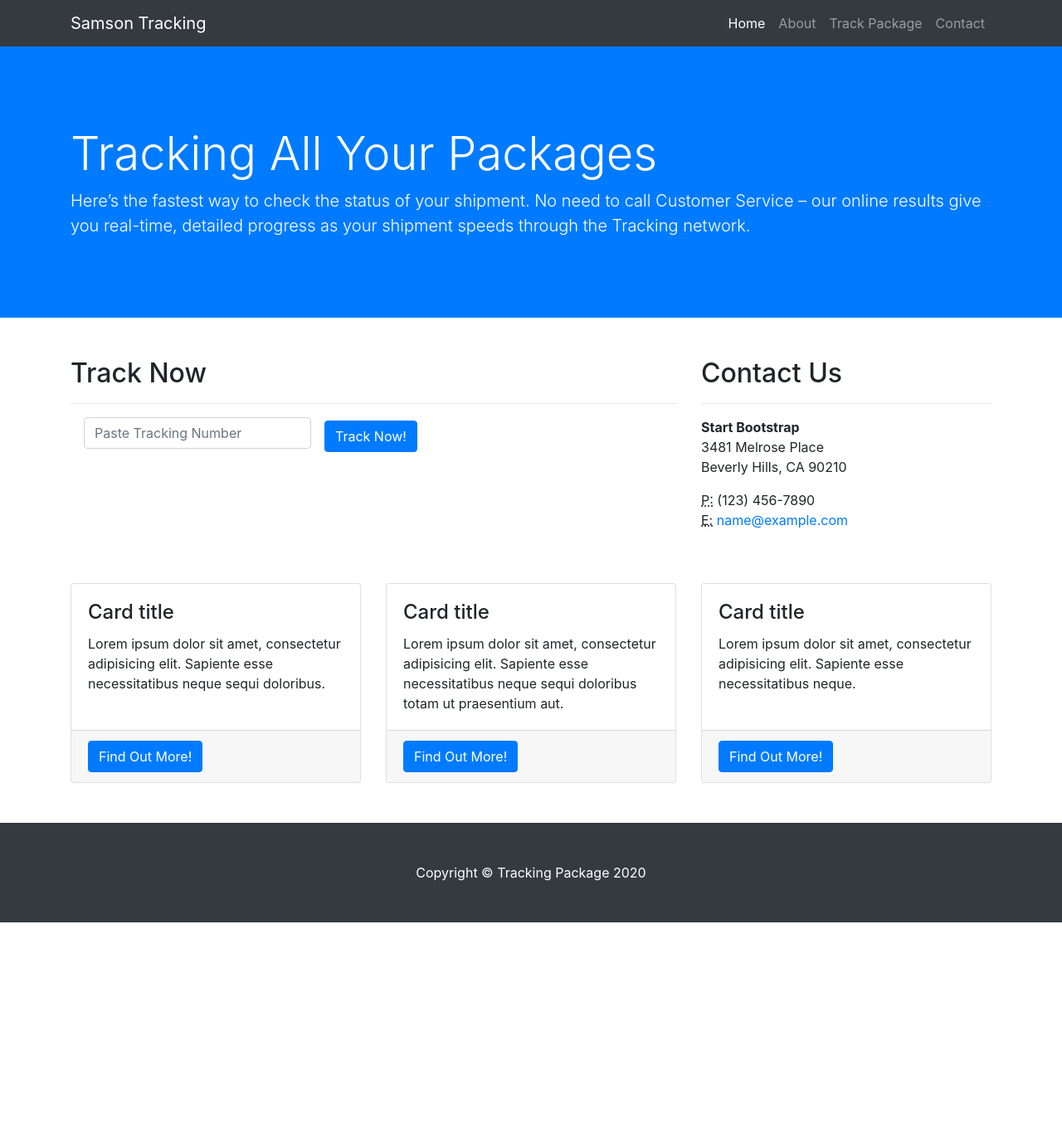
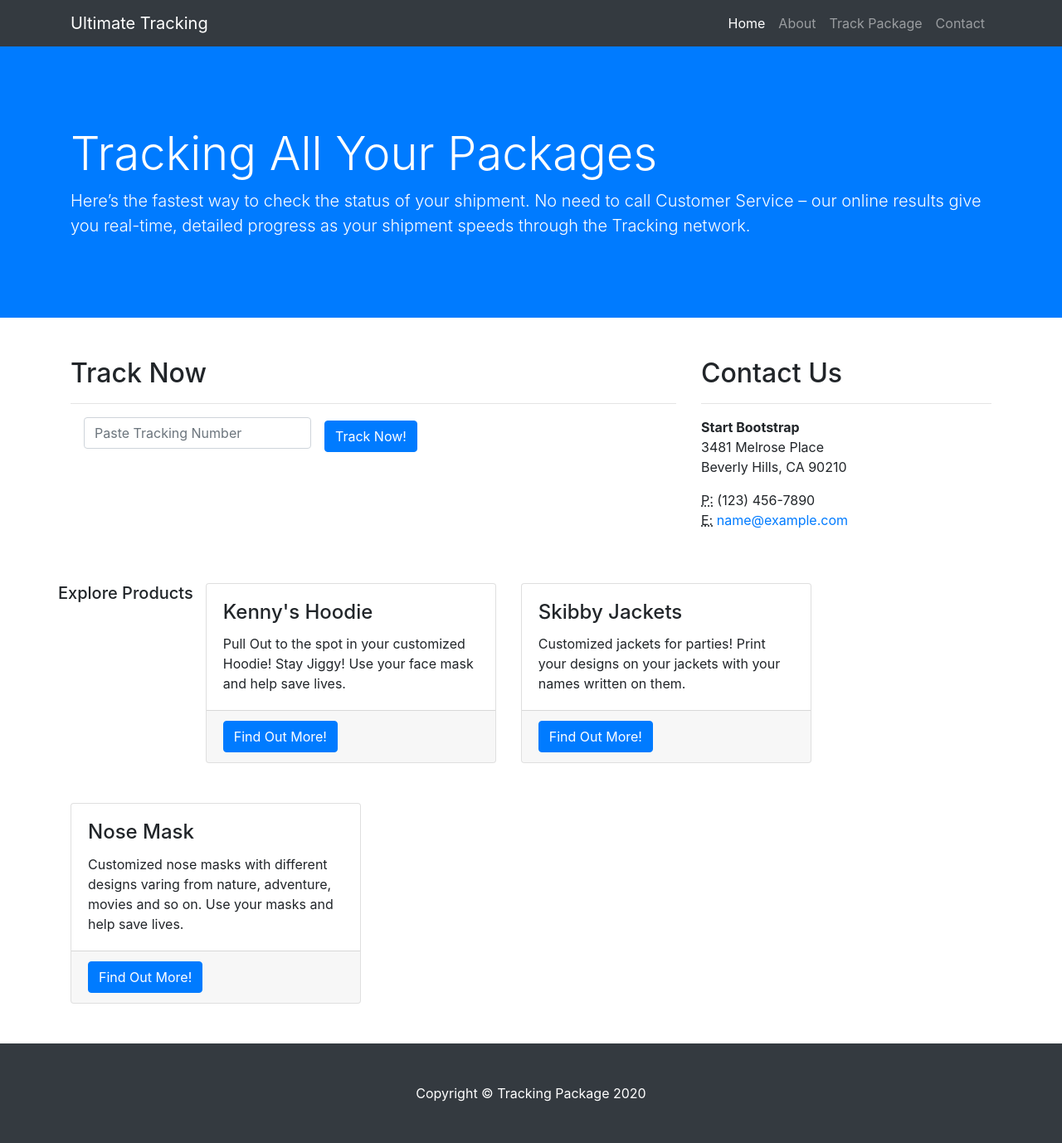
Before and after one commit to Totoola-Kehinde/tracking-system, a Flask app: page / in a window 1280 px wide. Shown: the whole page at 83% size. Before the commit the page ends 1112 px from the top, so only its background shows below. Run offline with Flask 2, Linux system fonts and the light colour scheme; some libraries are stand-ins or nearby versions.

Commit message:
implement template inheritance and updated page contents

```diff
--- a/app.py
+++ b/app.py
@@ -20,26 +20,29 @@ def index():
 
     # GET Request
     if request.method == 'GET':
-        return render_template('index.html', form=form)
+        title = 'Samson Business Tracking -  Track Your Products'
+        return render_template('index.html', form=form, title=title)
 
     if request.method == 'POST':
         if form.validate_on_submit():
+            title = 'Tracking Details'
             trackingnumber = form.trackingNumber.data
             # Read Product from MongoDB
             packageitem = packagecontroller.read(trackingnumber)
-            return render_template('tracking.html', form=form, packageitem=packageitem)
+            return render_template('tracking.html', form=form, packageitem=packageitem, title=title)
 
 
 @app.route('/post-package', methods=['GET', 'POST'])
 def postpackage():
     form = packageForm()
     if request.method == 'GET':
-
-        return render_template('post-package.html', form=form)
+        title = 'Post A Package'
+        return render_template('post-package.html', form=form, title=title)
 
     if request.method == 'POST':
         trackingnum = None
         if form.validate_on_submit():
+            title = 'Post A Package'
             # Getting user inputs
             packagename = form.packagename.data
             location = form.location.data
@@ -55,7 +58,7 @@ def postpackage():
             singlePackage = package(None, packagename, location, status, quantity, trackingnum, ownername, owneremail)
             # Post Package Details to MongoDB
             packagecontroller.create(singlePackage)
-            return render_template('post-package.html', form=form, trackingnum=trackingnum)
+            return render_template('post-package.html', form=form, trackingnum=trackingnum, title=title)
 
 if __name__ == "__main__":
     app.run(debug=True)
--- a/templates/base.html
+++ b/templates/base.html
@@ -8,7 +8,7 @@
   <meta name="description" content="">
   <meta name="author" content="">
 
-  <title>Samson Business Tracking -  Track Your Products</title>
+  <title>{{title}}</title>
 
   <!-- Bootstrap core CSS -->
   <link rel="stylesheet" href="https://stackpath.bootstrapcdn.com/bootstrap/4.5.2/css/bootstrap.min.css" integrity="sha384-JcKb8q3iqJ61gNV9KGb8thSsNjpSL0n8PARn9HuZOnIxN0hoP+VmmDGMN5t9UJ0Z" crossorigin="anonymous">
@@ -23,7 +23,7 @@
   <!-- Navigation -->
   <nav class="navbar navbar-expand-lg navbar-dark bg-dark fixed-top">
     <div class="container">
-      <a class="navbar-brand" href="#">Samson Tracking</a>
+      <a class="navbar-brand" href="{{url_for('index')}}">Ultimate Tracking</a>
       <button class="navbar-toggler" type="button" data-toggle="collapse" data-target="#navbarResponsive" aria-controls="navbarResponsive" aria-expanded="false" aria-label="Toggle navigation">
         <span class="navbar-toggler-icon"></span>
       </button>
@@ -65,12 +65,15 @@
   {% endblock content %}
 
   <div class="row">
+      <div class="h5 justify-content-center">
+          Explore Products
+      </div>
     <div class="col-md-4 mb-5">
       <div class="card h-100">
         <img class="card-img-top" src="" alt="">
         <div class="card-body">
-          <h4 class="card-title">Card title</h4>
-          <p class="card-text">Lorem ipsum dolor sit amet, consectetur adipisicing elit. Sapiente esse necessitatibus neque sequi doloribus.</p>
+          <h4 class="card-title">Kenny's Hoodie</h4>
+          <p class="card-text">Pull Out to the spot in your customized Hoodie! Stay Jiggy! Use your face mask and help save lives.</p>
         </div>
         <div class="card-footer">
           <a href="#" class="btn btn-primary">Find Out More!</a>
@@ -81,8 +84,8 @@
       <div class="card h-100">
         <img class="card-img-top" src="" alt="">
         <div class="card-body">
-          <h4 class="card-title">Card title</h4>
-          <p class="card-text">Lorem ipsum dolor sit amet, consectetur adipisicing elit. Sapiente esse necessitatibus neque sequi doloribus totam ut praesentium aut.</p>
+          <h4 class="card-title">Skibby Jackets</h4>
+          <p class="card-text">Customized jackets for parties! Print your designs on your jackets with your names written on them.</p>
         </div>
         <div class="card-footer">
           <a href="#" class="btn btn-primary">Find Out More!</a>
@@ -93,8 +96,8 @@
       <div class="card h-100">
         <img class="card-img-top" src="" alt="">
         <div class="card-body">
-          <h4 class="card-title">Card title</h4>
-          <p class="card-text">Lorem ipsum dolor sit amet, consectetur adipisicing elit. Sapiente esse necessitatibus neque.</p>
+          <h4 class="card-title">Nose Mask</h4>
+          <p class="card-text">Customized nose masks with different designs varing from nature, adventure, movies and so on. Use your masks and help save lives.</p>
         </div>
         <div class="card-footer">
           <a href="#" class="btn btn-primary">Find Out More!</a>
```
